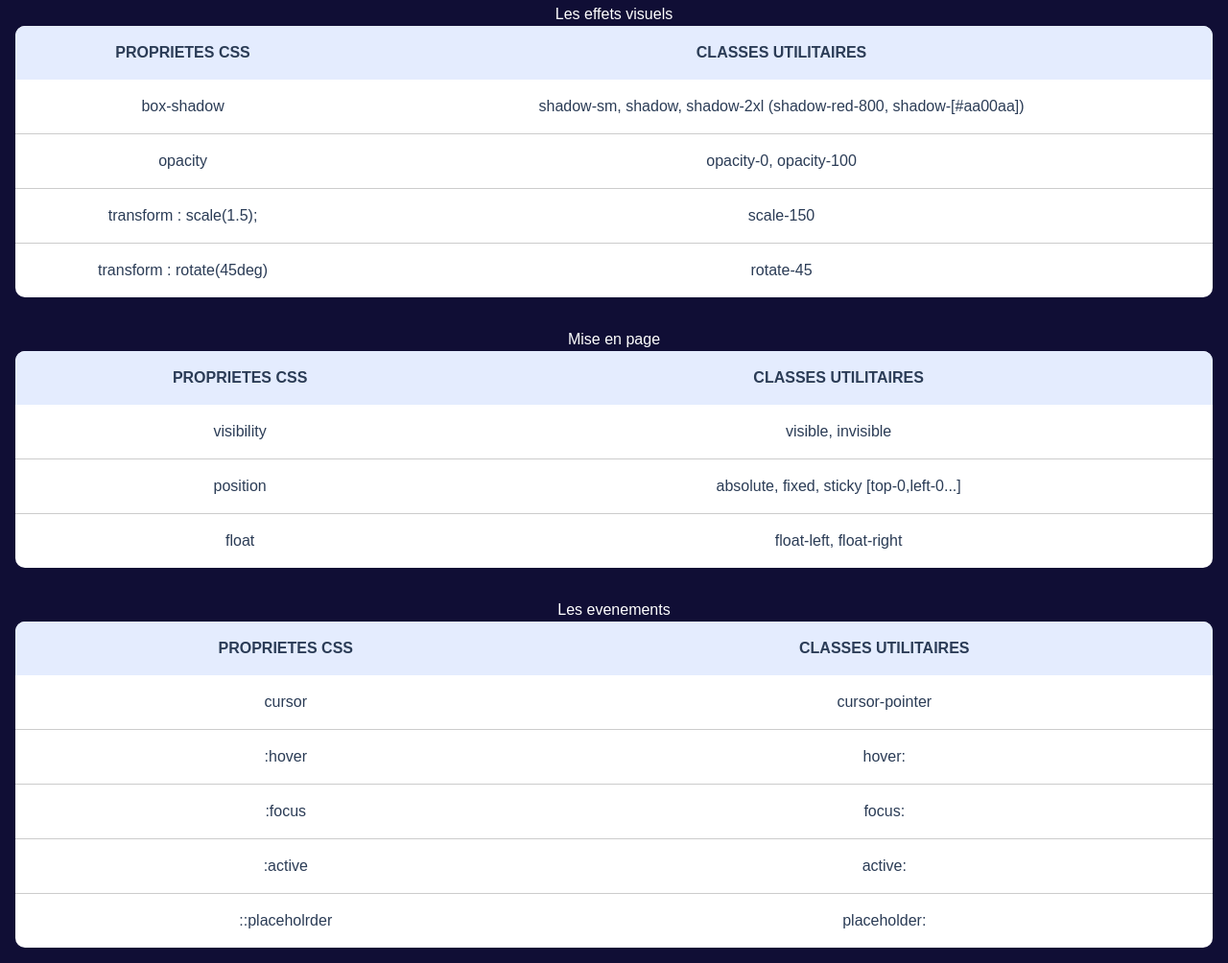
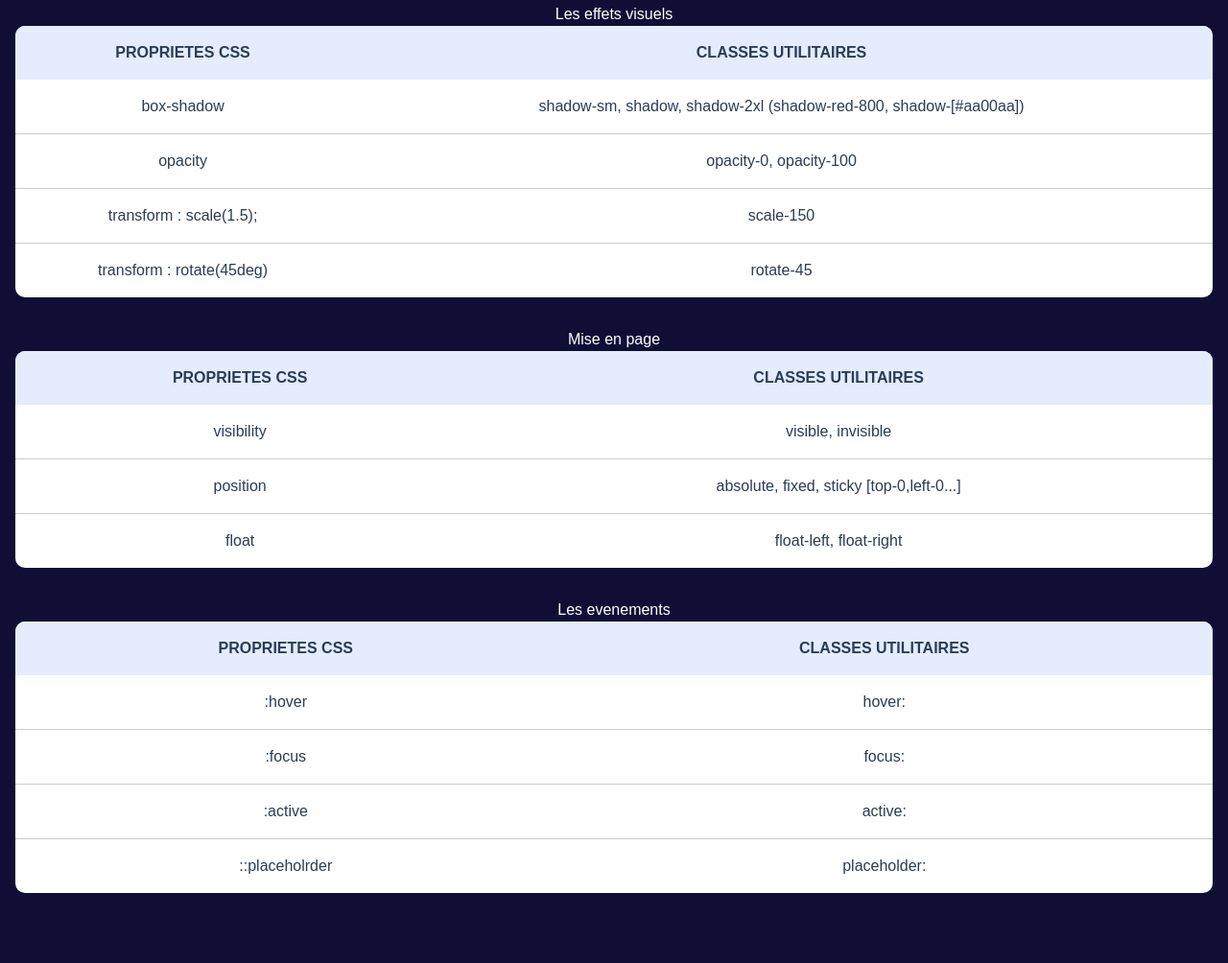
Before and after one commit to arizig/SimplonCoffeeCraft, a website: page menus.html in a window 1280 px wide. Shown: the part 2806-3810 px from the top of the page at 96% size. After the commit the page ends 3753 px from the top, so only its background shows below. Drawn offline with Linux system fonts and the light colour scheme.

Commit message:
firest commit

```diff
--- a/menus.html
+++ b/menus.html
@@ -307,10 +307,7 @@
                 </tr>
             </thead>
             <tbody>
-                <tr>
-                    <td>cursor</td>
-                    <td>cursor-pointer</td>
-                </tr><tr>
+
                     <td>:hover</td>
                     <td>hover:</td>
                 </tr><tr>
```
